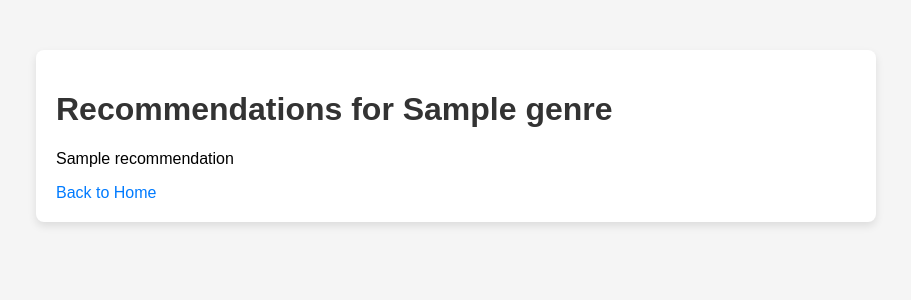
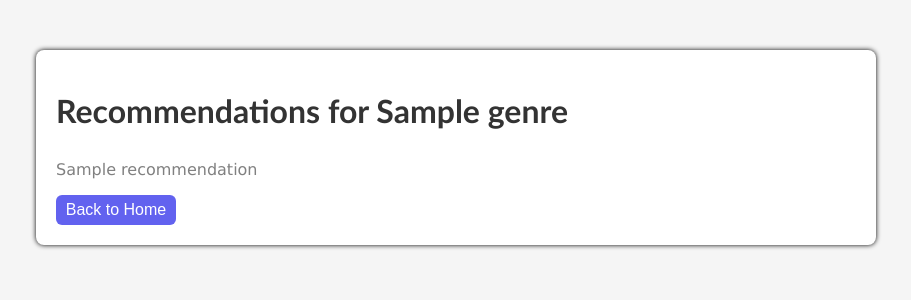
Before and after one commit to jaideepj2004/Book-Recommendation_System, a Flask app: template templates/recommendation.html in a window 1280 px wide. Shown: the top 300 px of the page, without its empty margins (184-1095 px from the left). Run offline with Flask 3, Linux system fonts and the light colour scheme; the template is opened without the code that fills it: most values are stand-ins (such as "Sample title", 1, 10 or a date in 2020); parts of the project's set-up code (start-up, migrations or seed data) failed here and were passed over.

Commit message:
frontend updated

```diff
--- a/static/styles.css
+++ b/static/styles.css
@@ -3,19 +3,37 @@ body {
     background-color: #f5f5f5;
     margin: 0;
     padding: 0;
+
 }
 
 .container {
     max-width: 800px;
+    height: auto;
     margin: 50px auto;
     background-color: #fff;
     padding: 20px;
     border-radius: 8px;
-    box-shadow: 0 4px 8px rgba(0, 0, 0, 0.1);
+    box-shadow: 0 0px 5px black;
 }
-
+label
+{
+    position: relative;
+    bottom: 10px;
+}
+#genre
+{
+    position: relative;
+    margin-bottom: 20px;
+}
 h1 {
     color: #333;
+    margin-bottom: 30px;
+    font-family: 'Gill Sans', 'Gill Sans MT', Calibri, 'Trebuchet MS', sans-serif;
+    margin-right: 20px;
+}
+i
+{
+    margin-left: 10px;
 }
 
 form {
@@ -38,15 +56,21 @@ button {
     background-color: #007bff;
     color: #fff;
     border: none;
-    padding: 10px 20px;
+    padding: 10px 10px;
     cursor: pointer;
     border-radius: 4px;
+    transition: 0.2s;
+    font-size: 14px;
+    font-family:Verdana, Geneva, Tahoma, sans-serif;
 }
 
 button:hover {
     background-color: #0056b3;
 }
-
+button:active
+{
+    transform: scale(1.1);
+}
 ul {
     list-style-type: none;
     padding: 0;
@@ -54,13 +78,40 @@ ul {
 
 li {
     margin-bottom: 10px;
+    color: gray;
+    font-family:Verdana, Geneva, Tahoma, sans-serif;
+}
+.back_button
+{
+    position: relative;
+    height: 30px;
+    width: 120px;
+    background-color: rgb(98, 98, 239);
+    display: flex;
+    align-items: center;
+    justify-content: center;
+    border-radius: 6px;
+    cursor: pointer;
+    transition: 0.5s;
+}
+.back_button:hover
+{
+    background-color: rgb(67, 67, 140);
+}
+.back_button:active
+{
+    transform: scale(1.2);
 }
 
-a {
-    color: #007bff;
+ a {
+    color: white;
     text-decoration: none;
 }
 
-a:hover {
+/* a:hover {
     text-decoration: underline;
+}  */
+
+select:focus {
+    outline: none;
 }
--- a/templates/recommendation.html
+++ b/templates/recommendation.html
@@ -16,7 +16,8 @@
             <li>{{ recommendation }}</li>
             {% endfor %}
         </ul>
-        <a href="/">Back to Home</a>
+        <div class="back_button"><a href="/" >Back to Home</a></div>
+
     </div>
 </body>
 
```
Also changed, not shown: templates/index.html (+5 -2 lines), 1 other file.
